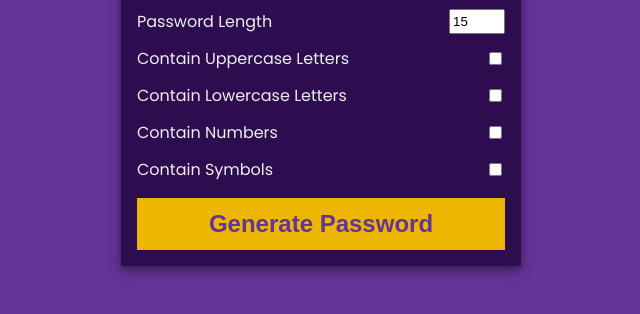
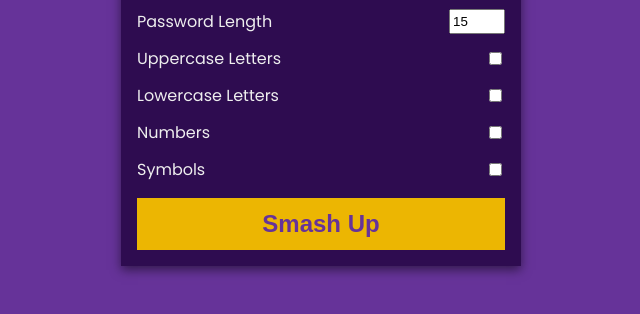
Before and after one commit to JoeButchxxx/password-generator, a plain HTML site: page index.html in a window 1280 px wide. Shown: the part 320-634 px from the top of the page, without its empty margins (319-959 px from the left). Drawn offline with Linux system fonts and the light colour scheme.

Commit message:
style edit

```diff
--- a/index.html
+++ b/index.html
@@ -4,7 +4,7 @@
 <head>
   <meta charset="UTF-8" />
   <meta name="viewport" content="width=device-width, initial-scale=1.0" />
-  <title>Password Generator</title>
+  <title>Joe's Password Generator</title>
   <link rel="stylesheet" href="style.css" />
   <script src="script.js" defer></script>
 </head>
@@ -23,23 +23,23 @@
         <input id="len" value="15" type="number" min="2" max="30" />
       </div>
       <div class="form-control">
-        <label for="upper">Contain Uppercase Letters</label>
+        <label for="upper">Uppercase Letters</label>
         <input id="upper" type="checkbox" />
       </div>
       <div class="form-control">
-        <label for="lower">Contain Lowercase Letters</label>
+        <label for="lower">Lowercase Letters</label>
         <input id="lower" type="checkbox" />
       </div>
       <div class="form-control">
-        <label for="number">Contain Numbers</label>
+        <label for="number">Numbers</label>
         <input id="number" type="checkbox" />
       </div>
       <div class="form-control">
-        <label for="symbol">Contain Symbols</label>
+        <label for="symbol">Symbols</label>
         <input id="symbol" type="checkbox" />
       </div>
       <button class="generate" id="generate">
-        Generate Password
+        Smash Up
       </button>
     </div>
   </div>
```
